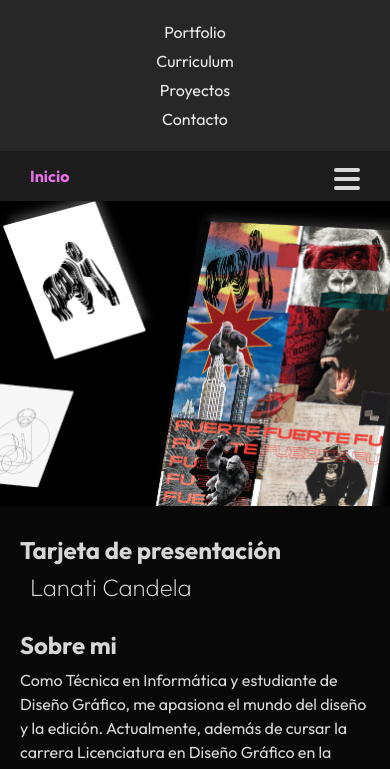
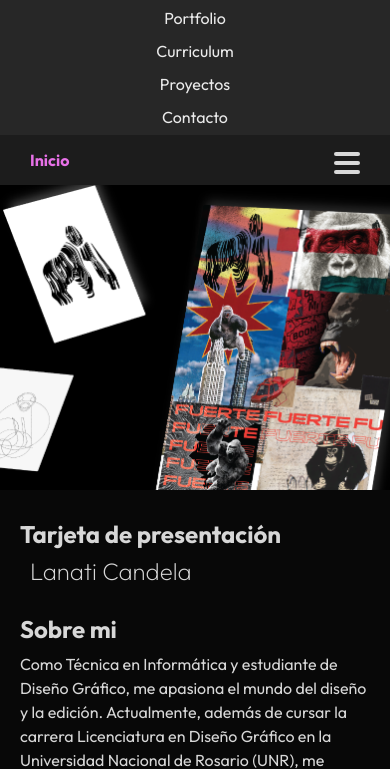
Before and after one commit to candelanati/Entrega_Final-Desarrollo_Web_Flex, a plain HTML site: page index.html in a window 390 px wide. Both pictures are taken after a click on the button "Toggle navigation". Shown: the top 769 px of the page. Drawn offline with nearby package versions, Linux system fonts and the light colour scheme.

Commit message:
changes on padding - nav_mobile

```diff
--- a/css/style.css
+++ b/css/style.css
@@ -79,7 +79,8 @@ nav div a{
 
 /*NAV MOBILE / SMALL SCREENS*/
 .nav_mobile{
-    padding: 20px;
+    justify-content: space-around;
+    padding-block: 4px;
     background-color: #272727;
     display: flex;
     flex-direction: column;
@@ -89,6 +90,7 @@ nav div a{
 
 .nav_mobile a{
     text-decoration: none;
+    padding: 2px;
 }
 
 /*menu hamburguesa*/
```
